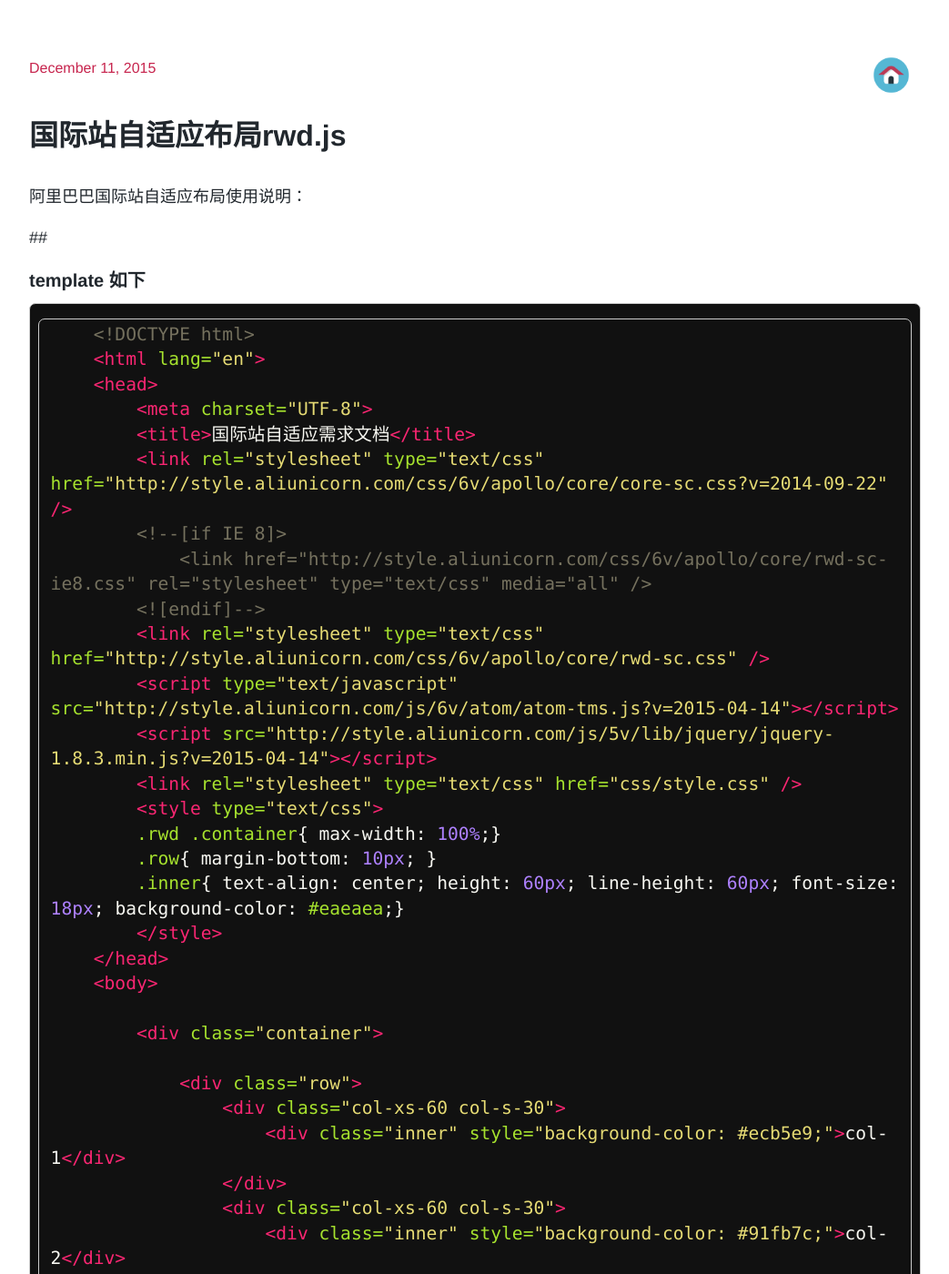
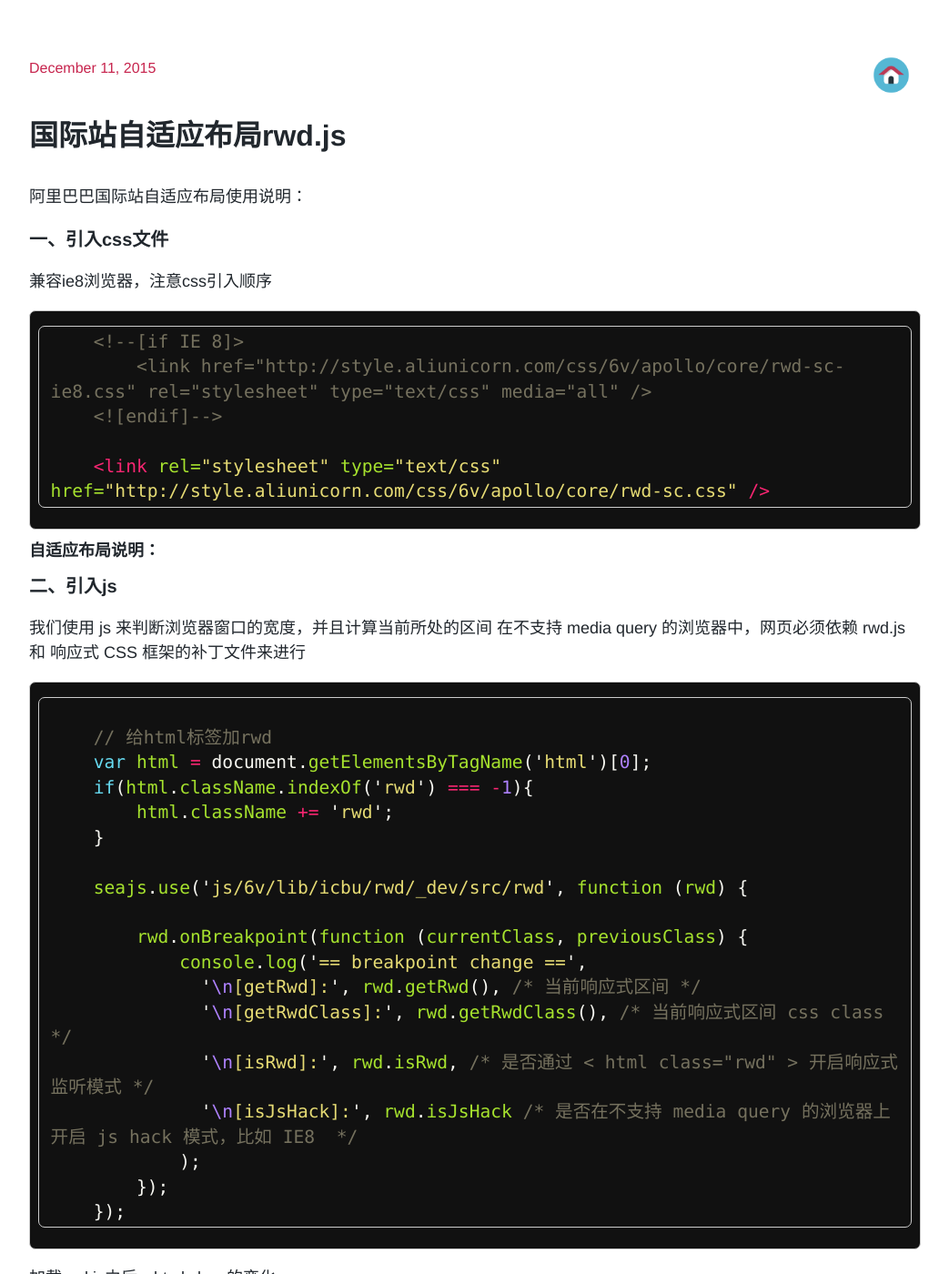
Before and after one commit to jennyhu/blog, a Jekyll site: the page built from _posts/2015-12-11-sc-rwd-note.md, in a window 1280 px wide and 1400 px high. Shown: the whole window at 91% size, without its empty margins (118-1161 px from the left). Built offline with Jekyll 4.4.1, drawn with Linux system fonts in a browser that asks for light colours; Markdown is read by kramdown in place of the engine named in the settings; some of the changed text lies outside the part shown.

Commit message:
add 1211

````diff
--- a/_posts/2015-12-11-sc-rwd-note.md
+++ b/_posts/2015-12-11-sc-rwd-note.md
@@ -6,7 +6,74 @@
 
 阿里巴巴国际站自适应布局使用说明：
 
-##
+### 一、引入css文件
+
+兼容ie8浏览器，注意css引入顺序
+
+```html
+    <!--[if IE 8]>
+        <link href="http://style.aliunicorn.com/css/6v/apollo/core/rwd-sc-ie8.css" rel="stylesheet" type="text/css" media="all" />
+    <![endif]-->
+
+    <link rel="stylesheet" type="text/css" href="http://style.aliunicorn.com/css/6v/apollo/core/rwd-sc.css" />
+```
+
+
+#### 自适应布局说明：
+
+
+
+
+### 二、引入js
+
+我们使用 js 来判断浏览器窗口的宽度，并且计算当前所处的区间
+在不支持 media query 的浏览器中，网页必须依赖 rwd.js 和 响应式 CSS 框架的补丁文件来进行
+
+```js
+
+    // 给html标签加rwd
+    var html = document.getElementsByTagName('html')[0];
+    if(html.className.indexOf('rwd') === -1){
+        html.className += 'rwd';
+    }
+
+    seajs.use('js/6v/lib/icbu/rwd/_dev/src/rwd', function (rwd) {
+
+        rwd.onBreakpoint(function (currentClass, previousClass) {
+            console.log('== breakpoint change ==',
+              '\n[getRwd]:', rwd.getRwd(), /* 当前响应式区间 */
+              '\n[getRwdClass]:', rwd.getRwdClass(), /* 当前响应式区间 css class */
+              '\n[isRwd]:', rwd.isRwd, /* 是否通过 < html class="rwd" > 开启响应式监听模式 */
+              '\n[isJsHack]:', rwd.isJsHack /* 是否在不支持 media query 的浏览器上开启 js hack 模式，比如 IE8  */
+            );
+        });
+    });
+```
+
+加载rwd.js之后，html class的变化
+
+```html
+    <!-- [XS] -->
+    <html class="rwd rwd-xs">
+    <!-- [XS] in ie8 -->
+    <html class="rwd rwd-xs ie-xs">
+
+    <!-- [S] -->
+    <html class="rwd rwd-s">
+    <!-- [S] in ie8 -->
+    <html class="rwd rwd-s ie-xs ie-s">
+
+    <!-- [M] -->
+    <html class="rwd rwd-m">
+    <!-- [M] in ie8 -->
+    <html class="rwd rwd-m ie-xs ie-s ie-m">
+
+    <!-- [L] -->
+    <html class="rwd rwd-l">
+    <!-- [L] in ie8 -->
+    <html class="rwd rwd-l ie-xs ie-s ie-m ie-l">
+
+```
 
 
 ### template 如下
````
